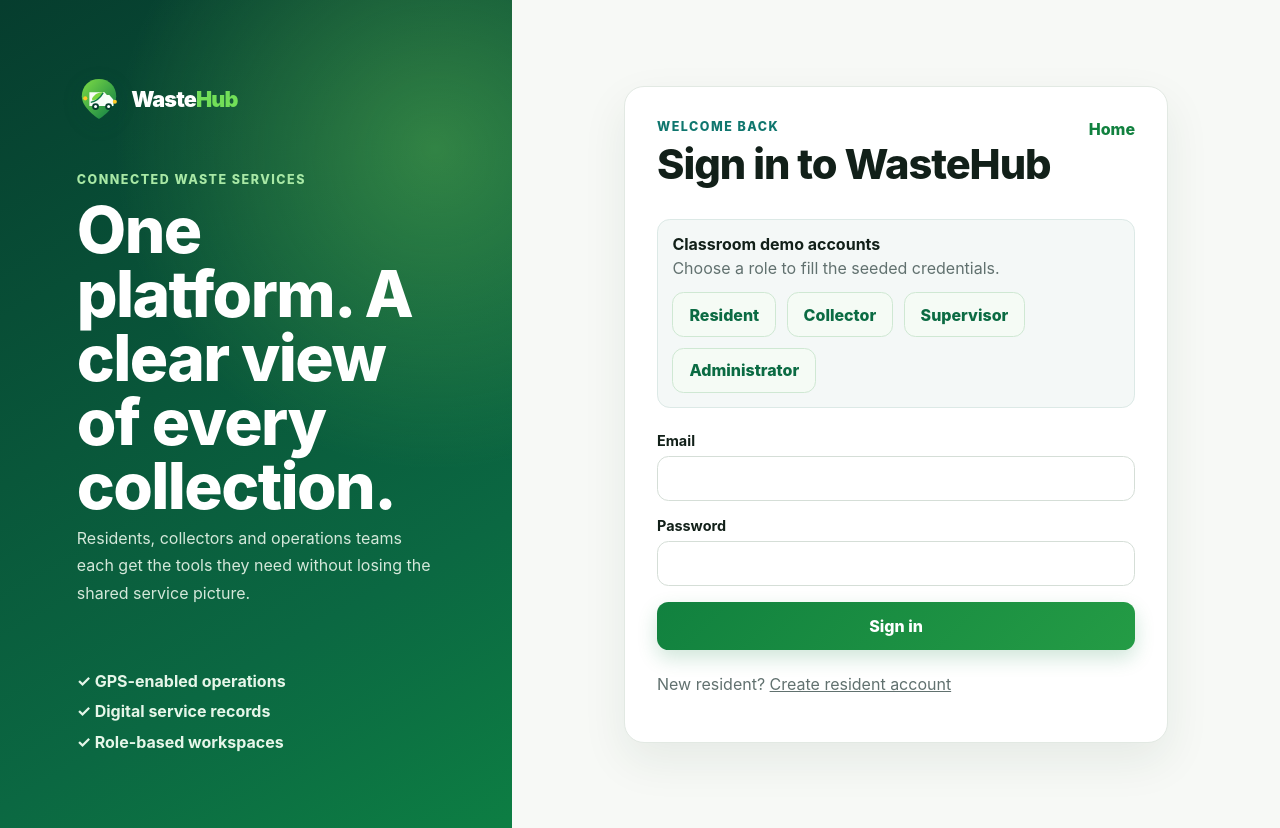
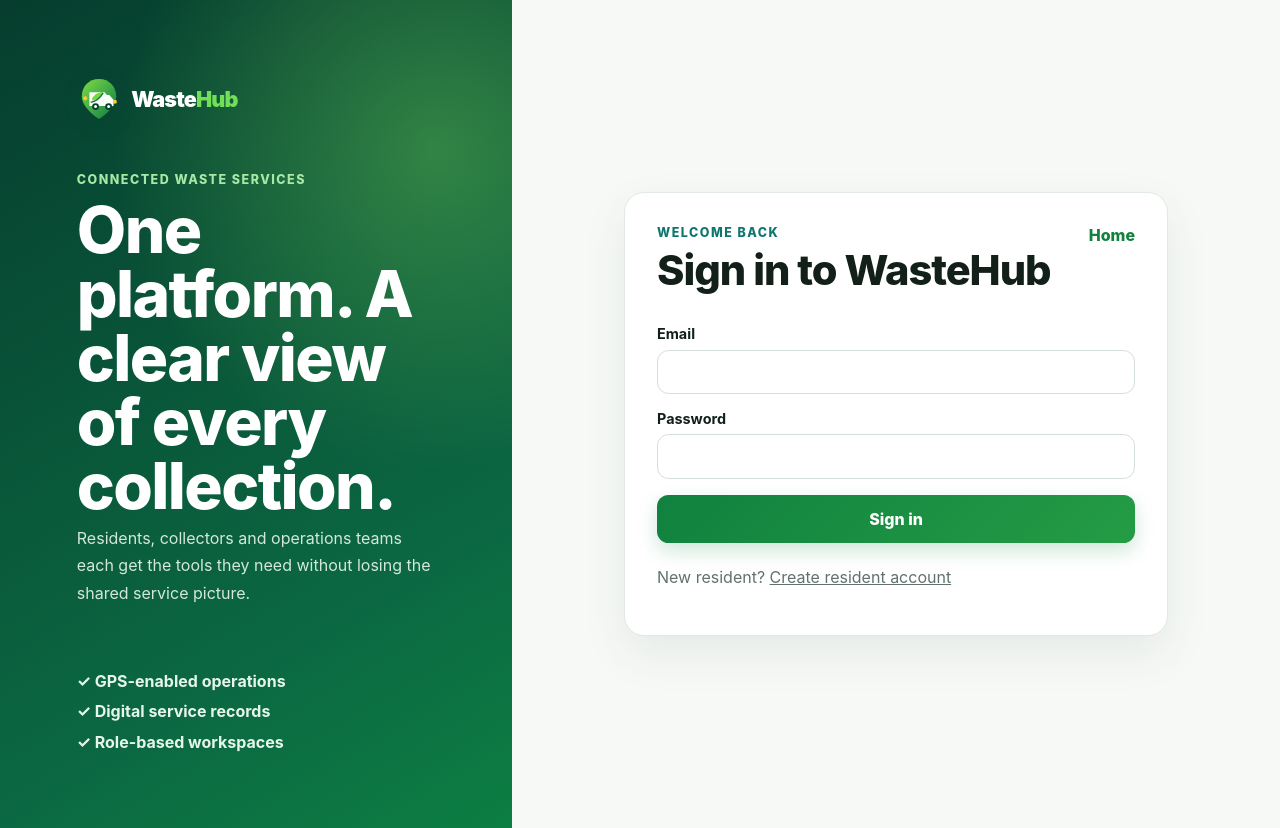
Before and after one commit to swallewanyama-404/WasteHub, a React (Vite) app in the folder frontend/: page /login in a window 1280 px wide. Built offline with nearby package versions, Linux system fonts and the light colour scheme; no server answers.

Commit message:
Remove seeded demo accounts from login

```diff
--- a/frontend/src/pages/LoginPage.tsx
+++ b/frontend/src/pages/LoginPage.tsx
@@ -10,14 +10,6 @@
   const [password, setPassword] = useState("");
   const [submitting, setSubmitting] = useState(false);
   const [error, setError] = useState("");
-  const demoMode = import.meta.env.VITE_DEMO_MODE === "true";
-
-  const demoAccounts = [
-    ["Resident", "resident@wastehub.demo", "WasteHubResident123!"],
-    ["Collector", "collector@wastehub.demo", "WasteHubCollector123!"],
-    ["Supervisor", "supervisor@wastehub.demo", "WasteHubSupervisor123!"],
-    ["Administrator", "admin@wastehub.demo", "WasteHubAdmin123!"],
-  ] as const;
 
   if (user) {
     const home =
@@ -73,27 +65,6 @@
             <Link className="text-link" to="/">Home</Link>
           </div>
 
-          {demoMode ? (
-            <div className="demo-login-box">
-              <strong>Classroom demo accounts</strong>
-              <p className="muted">Choose a role to fill the seeded credentials.</p>
-              <div className="button-row">
-                {demoAccounts.map(([label, demoEmail, demoPassword]) => (
-                  <button
-                    key={demoEmail}
-                    type="button"
-                    className="button secondary"
-                    onClick={() => {
-                      setEmail(demoEmail);
-                      setPassword(demoPassword);
-                    }}
-                  >
-                    {label}
-                  </button>
-                ))}
-              </div>
-            </div>
-          ) : null}
 
           <form onSubmit={handleSubmit} className="form-stack">
             <label>
```
